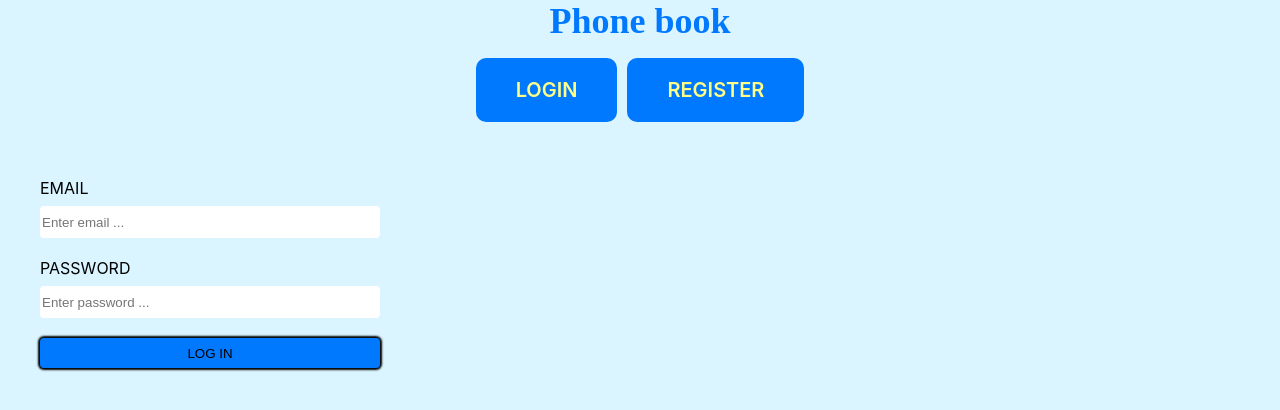
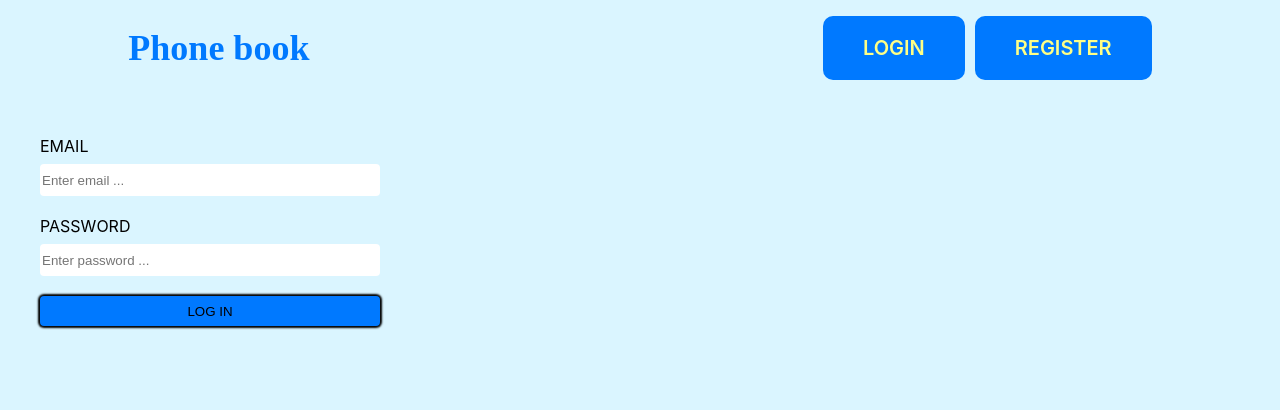
Before and after one commit to Mushko2932/goit-react-hw-08-phonebook, a React (Create React App) app: page /goit-react-hw-08-phonebook/login in a window 1280 px wide. Shown: the top 410 px of the page. Built offline with nearby package versions, Linux system fonts and the light colour scheme.

Commit message:
update UsrtMenu.style

```diff
--- a/src/components/AppBar/AppBar.styled.js
+++ b/src/components/AppBar/AppBar.styled.js
@@ -2,8 +2,9 @@ import styled from '@emotion/styled';
 
 export const AppBarHeader = styled.header`
   display: flex;
-  flex-direction: column;
+  flex-direction: row;
   align-content: center;
   flex-wrap: wrap;
   align-items: center;
+  justify-content: space-around;
 `;
--- a/src/components/UserMenu/UserMenu.styled.js
+++ b/src/components/UserMenu/UserMenu.styled.js
@@ -2,13 +2,13 @@ import styled from '@emotion/styled';
 
 export const UserContainer = styled.div`
   display: flex;
-  flex-direction: column;
 `;
 
 export const UserData = styled.div`
   display: flex;
   flex-direction: column;
   align-items: center;
+  margin-right: 20px;
 `;
 
 export const UserName = styled.p`
@@ -42,7 +42,7 @@ export const UserAvatar = styled.div`
 `;
 
 export const LogOutBtn = styled.button`
-  display: block;
+  display: inline-block;
   font-style: normal;
   font-weight: 600;
   font-size: 18px;
--- a/src/pages/Contacts/Contacts.styled.js
+++ b/src/pages/Contacts/Contacts.styled.js
@@ -11,7 +11,7 @@ export const PageContainer = styled.div`
 export const ContactNavWrapper = styled.div`
   display: flex;
   align-items: center;
-  margin-bottom: 28px;
+  margin-bottom: 20px;
 `;
 export const Title = styled.h2`
   font-weight: 700;
```
